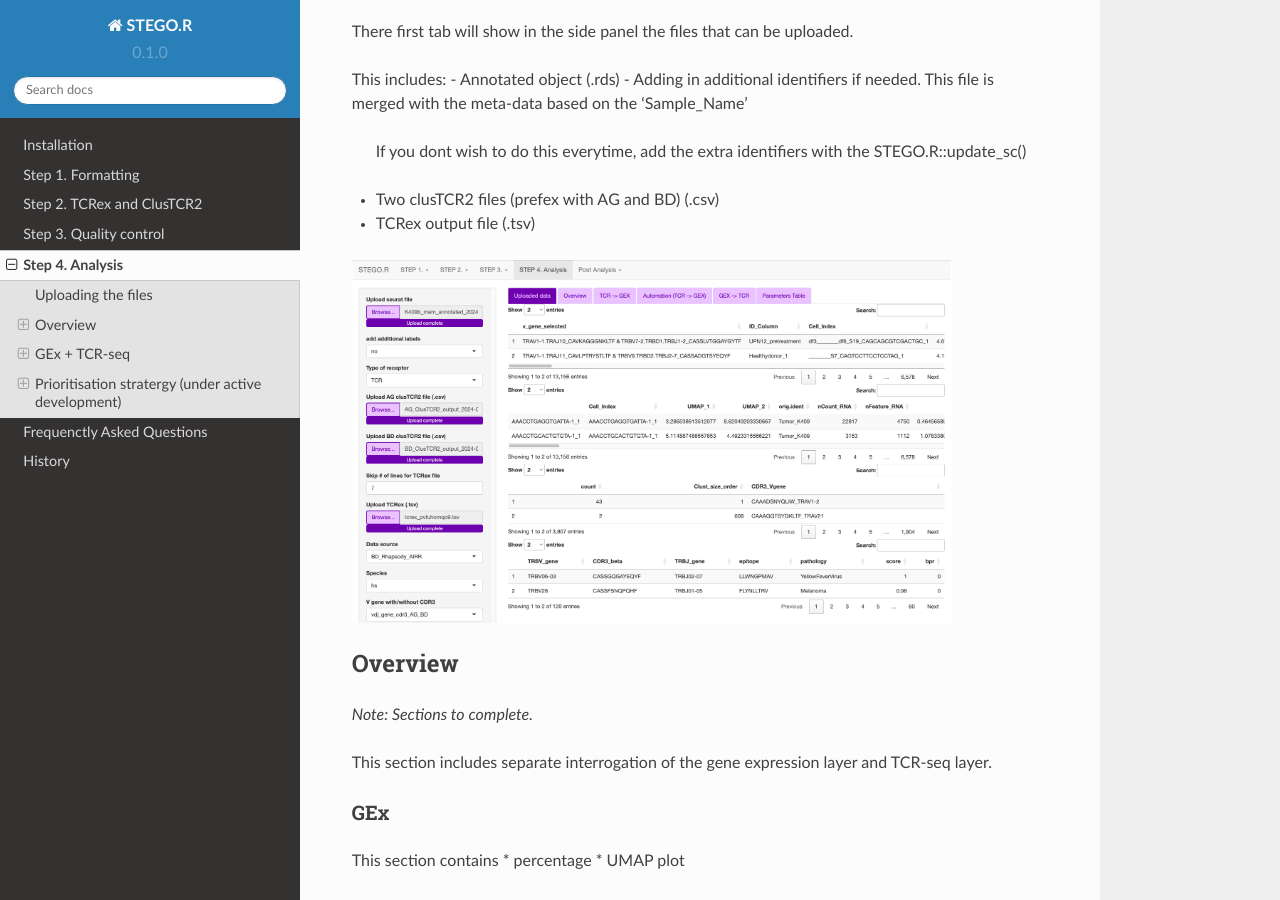
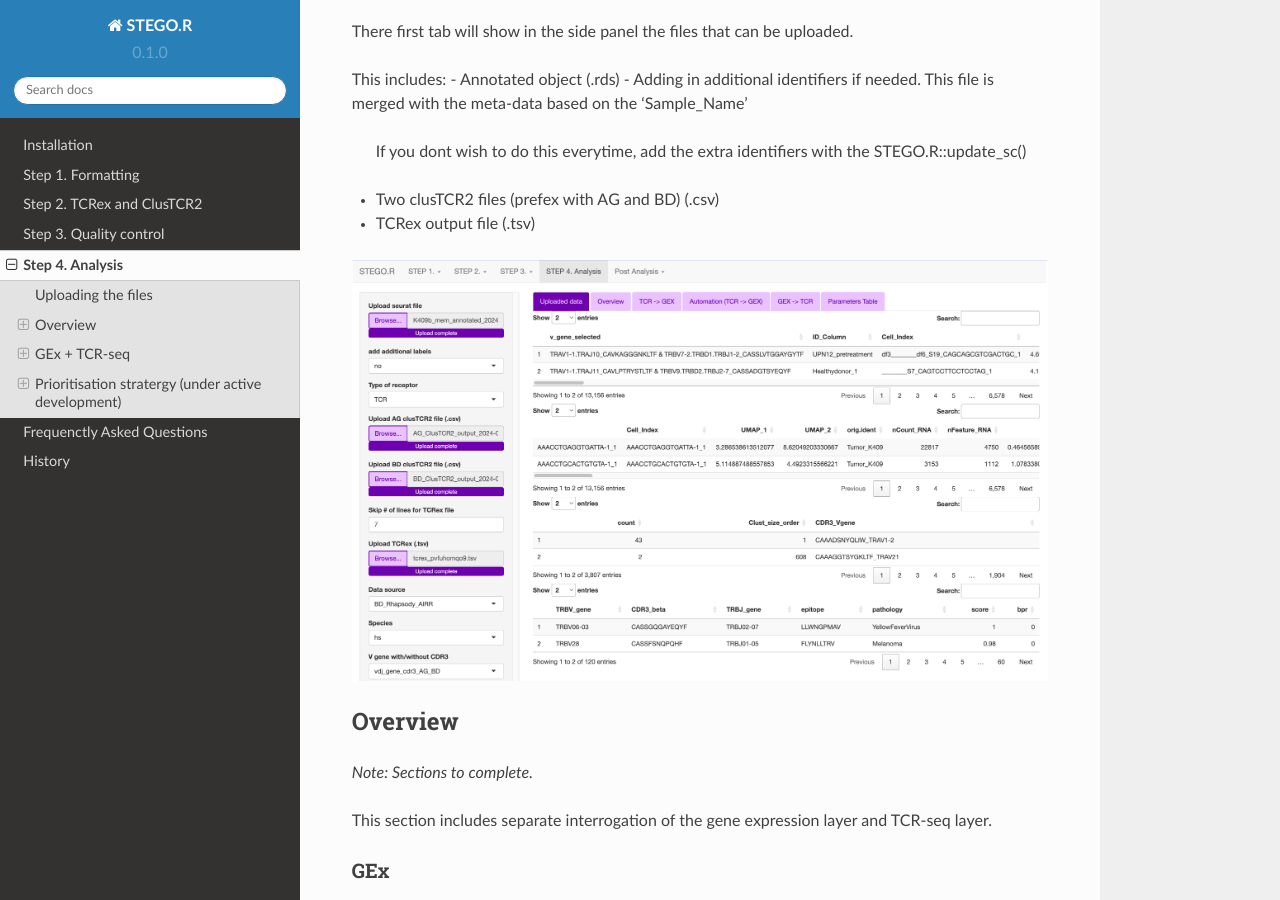
Before and after one commit to KerryAM-R/STEGOR, a Sphinx documentation site: the page built from docs/source/4.STEP4Analysis.rst, in a window 1280 px wide and 900 px high, scrolled down 561 px. Built offline with Sphinx 7.4.7 and the Read the Docs theme 2.0.0, drawn with Linux system fonts in a browser that asks for light colours.

Commit message:
Update 4.STEP4Analysis.rst

```diff
--- a/docs/source/4.STEP4Analysis.rst
+++ b/docs/source/4.STEP4Analysis.rst
@@ -26,7 +26,7 @@ This includes:
 - TCRex output file (.tsv)
 
 .. image:: img/4_uploading.png
-  :width: 600
+  :width: 1200
   :alt: Alternative text
 
 Overview
```
